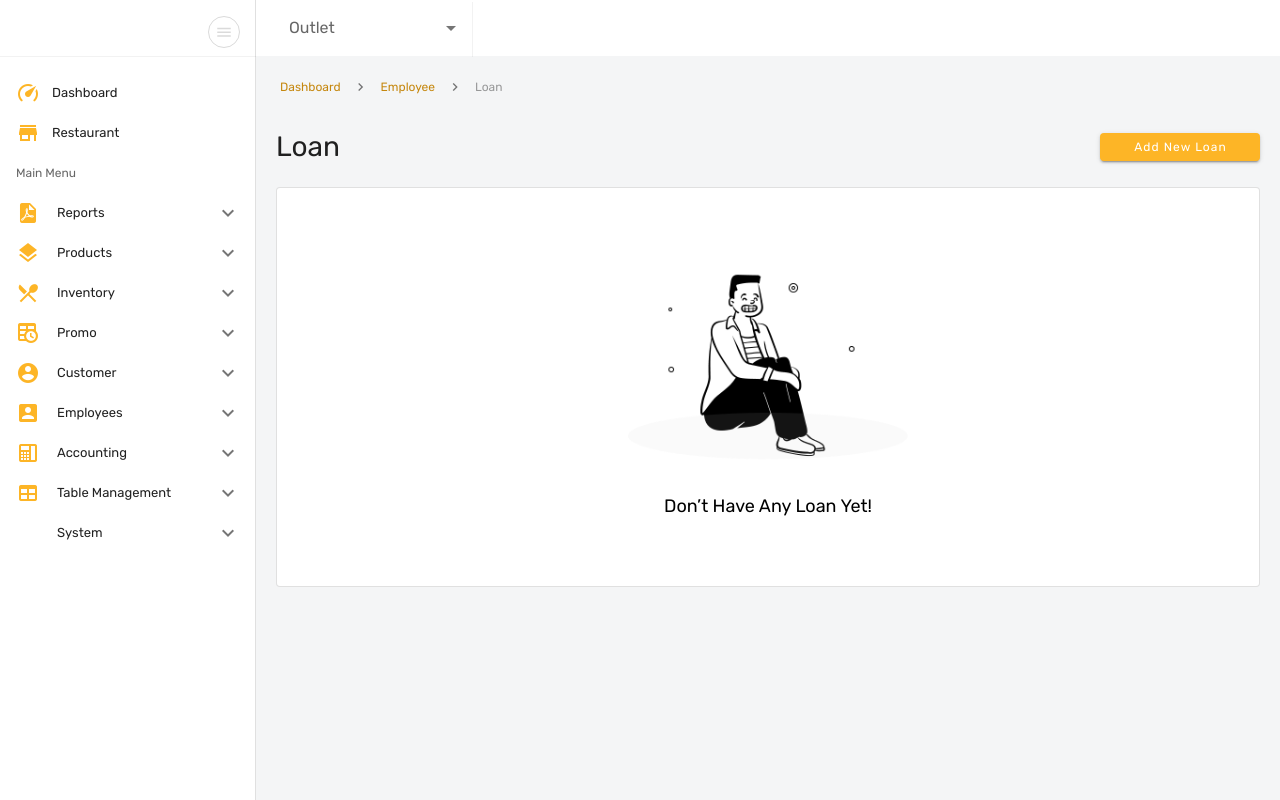
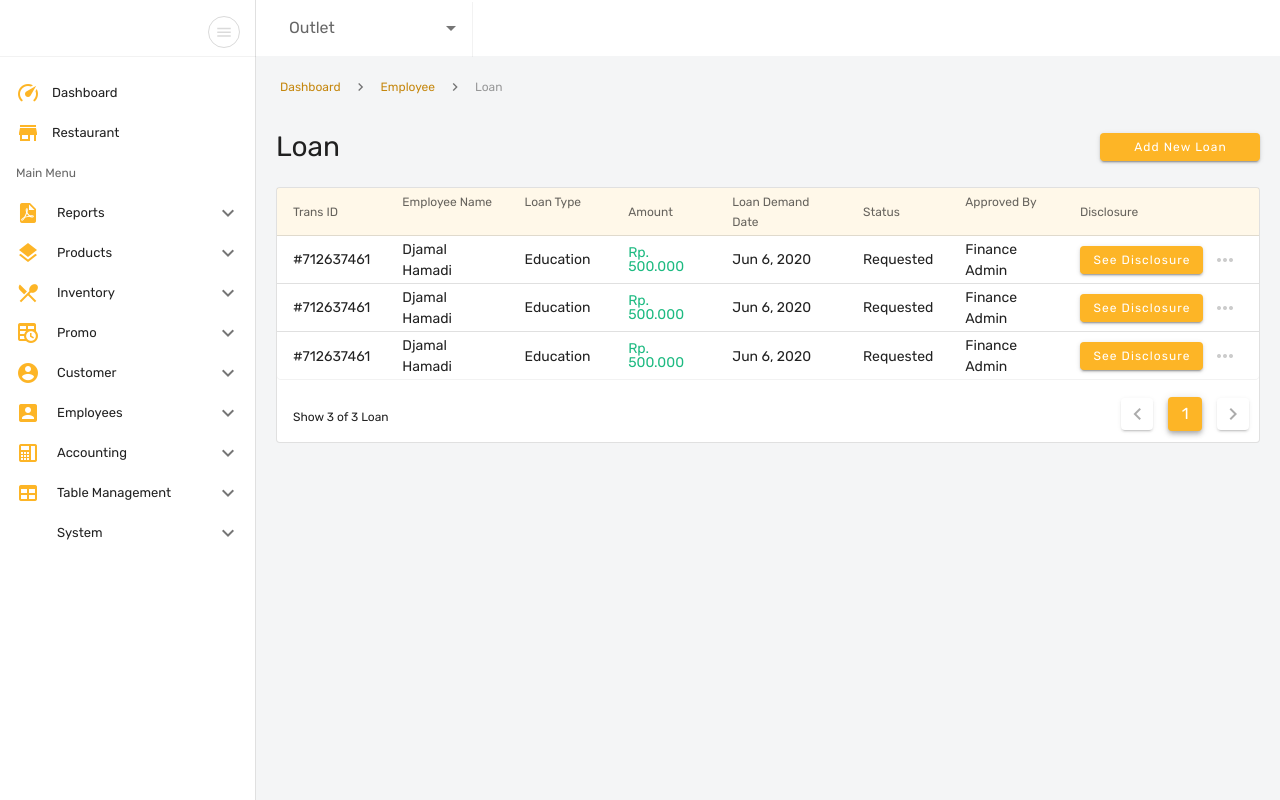
Before and after one commit to reynaldirey18/eatmore, a Vue app: page /employee/loan in a window 1280 px wide. Built offline with nearby package versions, Linux system fonts and the light colour scheme; what @pderas/vue2-geocoder would draw is missing.

Commit message:
feat(Employee): Data table for loan list

```diff
--- a/src/assets/scss/component/color.scss
+++ b/src/assets/scss/component/color.scss
@@ -14,6 +14,9 @@
 .blue2 {
     color: #3D87F4;
 }
+.green {
+  color: #1DBA81;
+}
 .meteor-primary {
     color: #C5870E;
 }
--- a/src/assets/scss/component/font.scss
+++ b/src/assets/scss/component/font.scss
@@ -43,10 +43,14 @@
   line-height: 20px !important;
   color: #000000;
 }
+.text-green-md {
+  font-size: 14px;
+  line-height: 14px;
+  color: #1DBA81;
+}
 .text-green{
   font-size: 12px;
   line-height: 14px;
-  /* green */
   color: #1DBA81;
 }
 .text-red{
--- a/src/views/Employee/views/Loan/index.vue
+++ b/src/views/Employee/views/Loan/index.vue
@@ -4,10 +4,50 @@
       <h1 class="app-title">Loan</h1>
       <v-btn color="#FDB526" dark small width="160px">Add New Loan</v-btn>
     </div>
-    <v-card class="pa-6 mt-6 d-flex" outlined min-height="400px" v-if="loan.length < 1">
+    <v-card class="pa-6 mt-6 d-flex" outlined min-height="400px" v-if="loans.length < 1">
       <div class="not-found d-flex flex-column">
         <img src="@/assets/img/illustration2.png" alt="Loan Not Found">
         <p class="text-bold mt-2">Don’t Have Any Loan Yet!</p>
+      </div>
+    </v-card>
+    <v-card class="mt-6" outlined v-else>
+      <div class="table">
+        <v-data-table
+          :headers="headers"
+          :items="loans"
+          :page.sync="page"
+          :items-per-page="itemsPerPage"
+          hide-default-footer
+          class="elevation-1"
+          @page-count="pageCount = $event"
+        >
+          <template v-slot:item.amount="{item}">
+            <p class="text-green-md my-auto">{{ item.amount }}</p>
+          </template>
+          <template v-slot:item.actions="{item}">
+            <div class="d-flex flex-row align-center justify-end">
+              <v-btn color="#FDB526" small dark class="mr-1" @click="edit(item)">See Disclosure</v-btn>
+              <v-btn icon color="#CCCCCC" @click="goToEdit(item)">
+                <v-icon>mdi-dots-horizontal</v-icon>
+              </v-btn>
+            </div>
+          </template>
+        </v-data-table>
+        <div class="d-flex justify-space-between mt-3">
+          <div class="ma-4" v-if="itemsPerPage >= loans.length">
+            Show {{loans.length}} of {{loans.length}} Loan
+          </div>
+          <div class="ma-4" v-else>
+            Show {{itemsPerPage}} of {{loans.length}} Loan
+          </div>
+          <div>
+          <v-pagination
+            v-model="page"
+            color="#FDB526"
+            :length="pageCount">
+          </v-pagination>
+          </div>
+        </div>
       </div>
     </v-card>
   </div>
@@ -18,7 +58,51 @@ export default {
   name: 'AppLoan',
   data () {
     return {
-      loan: []
+      page: 1,
+      pageCount: 0,
+      itemsPerPage: 10,
+      headers: [
+        { text: 'Trans ID', value: 'transId' },
+        { text: 'Employee Name', value: 'name' },
+        { text: 'Loan Type', value: 'type' },
+        { text: 'Amount', value: 'amount' },
+        { text: 'Loan Demand Date', value: 'demand' },
+        { text: 'Status', value: 'status' },
+        { text: 'Approved By', value: 'approvedBy' },
+        { text: 'Disclosure', value: 'actions', sortable: false }
+      ],
+      loans: [
+        {
+          id: 1,
+          transId: '#712637461',
+          name: 'Djamal Hamadi',
+          type: 'Education',
+          amount: 'Rp. 500.000',
+          demand: 'Jun 6, 2020',
+          status: 'Requested',
+          approvedBy: 'Finance Admin'
+        },
+        {
+          id: 2,
+          transId: '#712637461',
+          name: 'Djamal Hamadi',
+          type: 'Education',
+          amount: 'Rp. 500.000',
+          demand: 'Jun 6, 2020',
+          status: 'Requested',
+          approvedBy: 'Finance Admin'
+        },
+        {
+          id: 3,
+          transId: '#712637461',
+          name: 'Djamal Hamadi',
+          type: 'Education',
+          amount: 'Rp. 500.000',
+          demand: 'Jun 6, 2020',
+          status: 'Requested',
+          approvedBy: 'Finance Admin'
+        }
+      ]
     }
   }
 }
```
